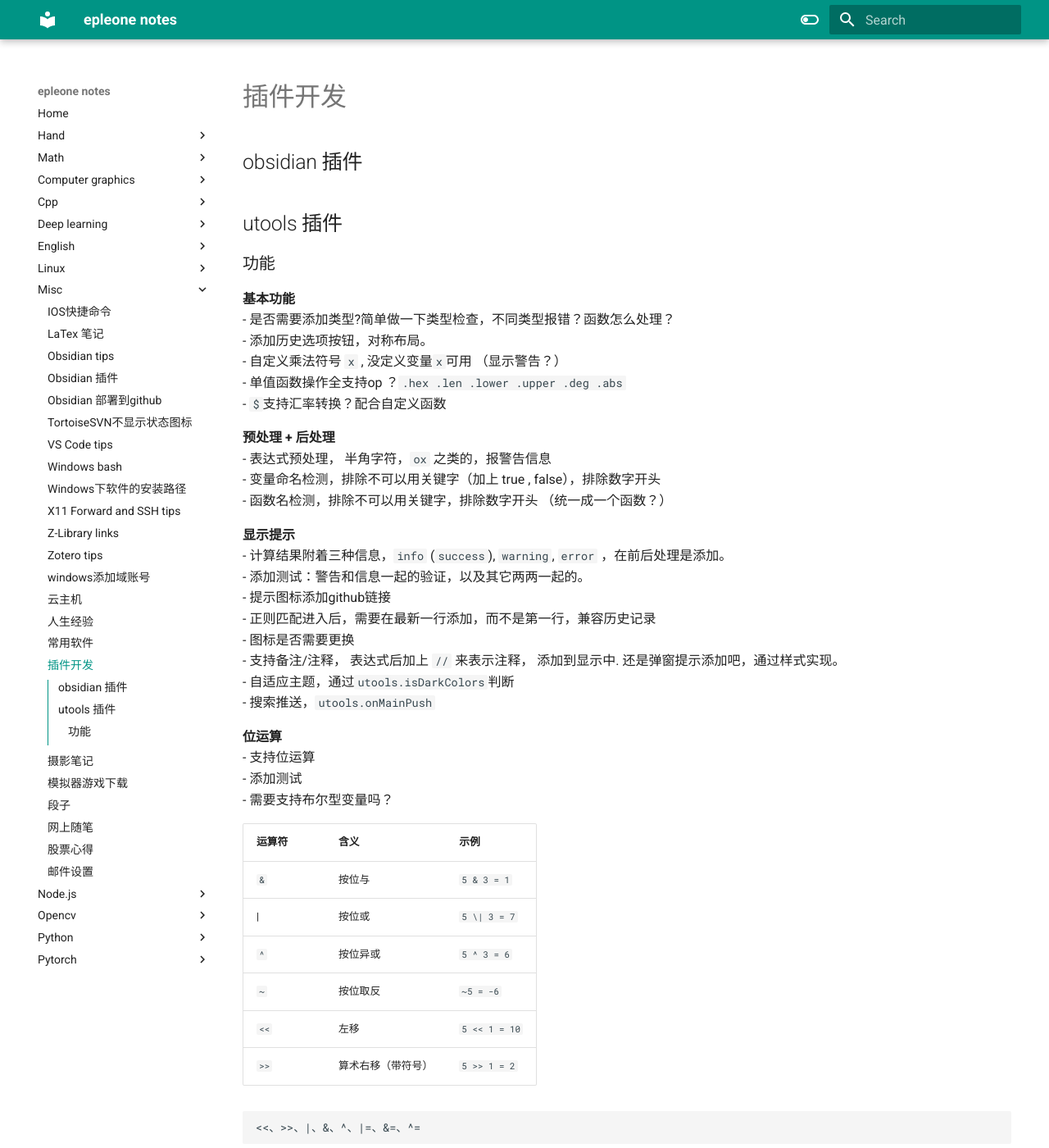
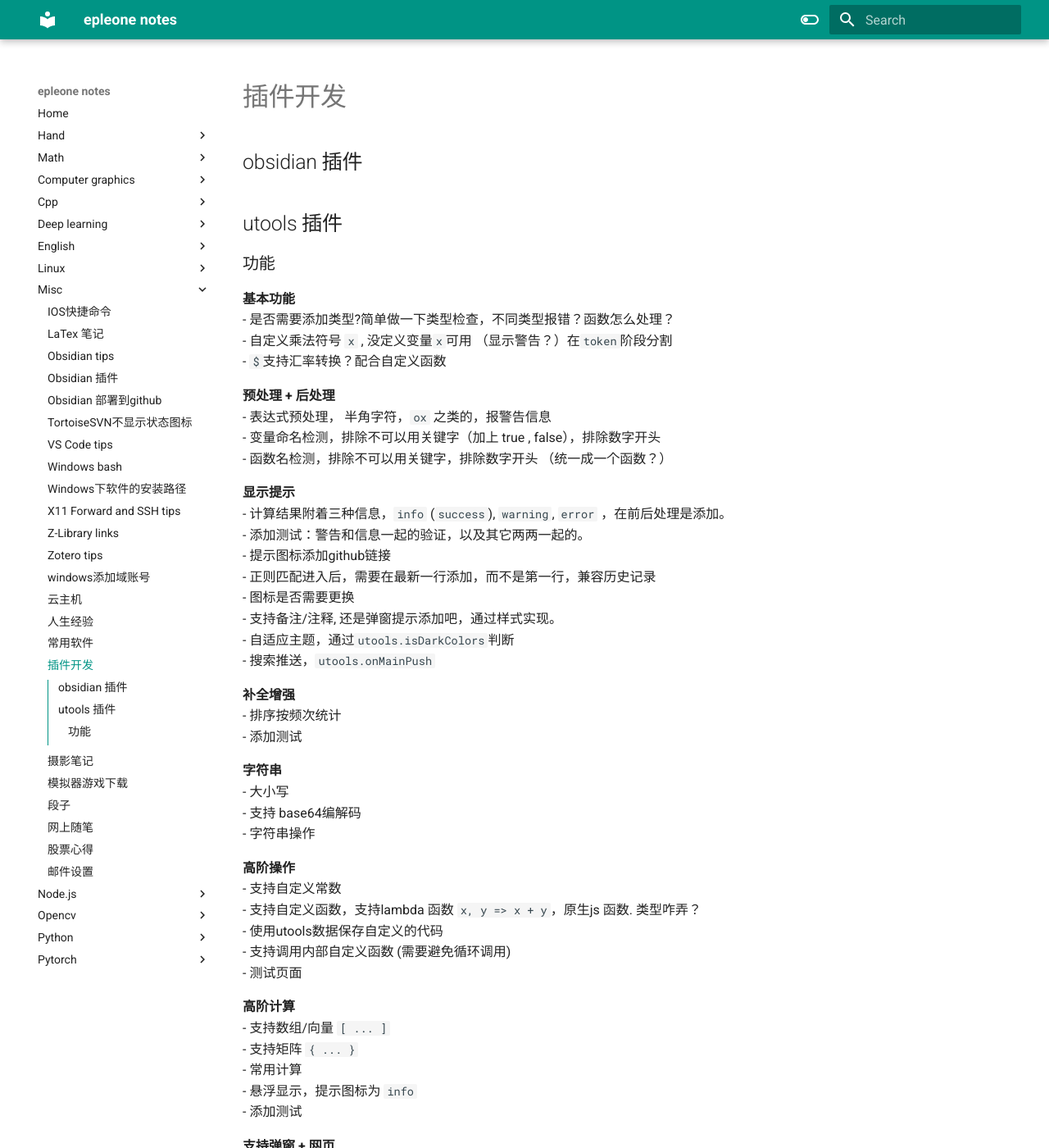
Before and after one commit to epleone/notes, an MkDocs documentation site: the page built from docs/misc/插件开发.md, in a window 1280 px wide and 1400 px high. Shown: the whole window at 82% size. Built offline with MkDocs 1.6.1 and Material for MkDocs 9.7.7, drawn with Linux system fonts in a browser that asks for light colours; some of the changed text lies outside the part shown.

Commit message:
update notes

````diff
--- a/docs/misc/插件开发.md
+++ b/docs/misc/插件开发.md
@@ -8,9 +8,7 @@
 
 **基本功能**
 - 是否需要添加类型?简单做一下类型检查，不同类型报错？函数怎么处理？
-- 添加历史选项按钮，对称布局。
--  自定义乘法符号 `x` , 没定义变量`x`可用 （显示警告？）
--  单值函数操作全支持op ？`.hex .len .lower .upper .deg .abs`
+-  自定义乘法符号 `x` , 没定义变量`x`可用 （显示警告？）在`token`阶段分割
 -   `$`支持汇率转换？配合自定义函数
 
 **预处理 + 后处理**
@@ -24,32 +22,13 @@
 - 提示图标添加github链接
 - 正则匹配进入后，需要在最新一行添加，而不是第一行，兼容历史记录
 - 图标是否需要更换
--  支持备注/注释， 表达式后加上 `//` 来表示注释， 添加到显示中. 还是弹窗提示添加吧，通过样式实现。
+-  支持备注/注释,  还是弹窗提示添加吧，通过样式实现。
 - 自适应主题，通过`utools.isDarkColors`判断
 - 搜索推送，`utools.onMainPush`
 
 
-**位运算**
-- 支持位运算
-- 添加测试
-- 需要支持布尔型变量吗？
-
-| 运算符  | 含义        | 示例            |
-| ---- | --------- | ------------- |
-| `&`  | 按位与       | `5 & 3 = 1`   |
-| \|   | 按位或       | `5 \| 3 = 7`  |
-| `^`  | 按位异或      | `5 ^ 3 = 6`   |
-| `~`  | 按位取反      | `~5 = -6`     |
-| `<<` | 左移        | `5 << 1 = 10` |
-| `>>` | 算术右移（带符号） | `5 >> 1 = 2`  |
-
-```
-<<、>>、|、&、^、|=、&=、^=
-```
-
 
 **补全增强**
-- 浮窗列出所有匹配的选项，输入框中不需要提示 。
 - 排序按频次统计
 - 添加测试
 
````
